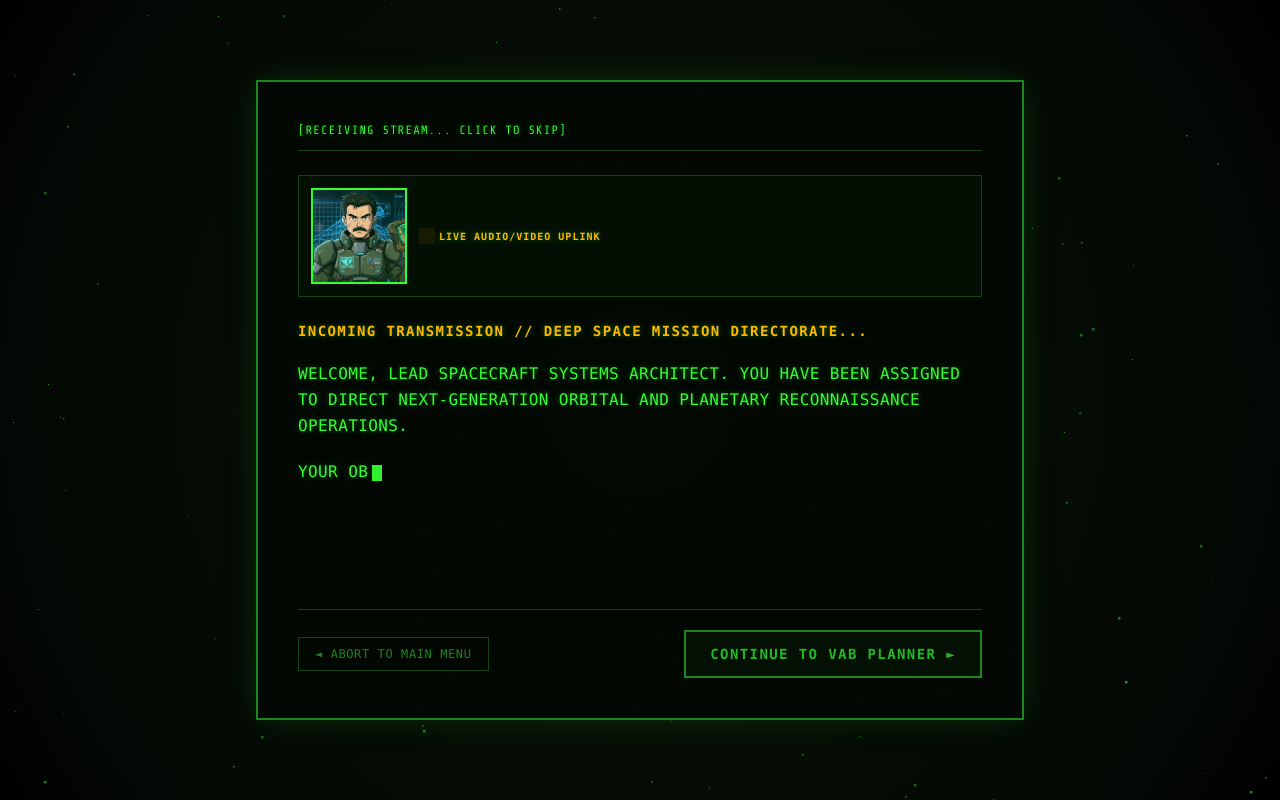
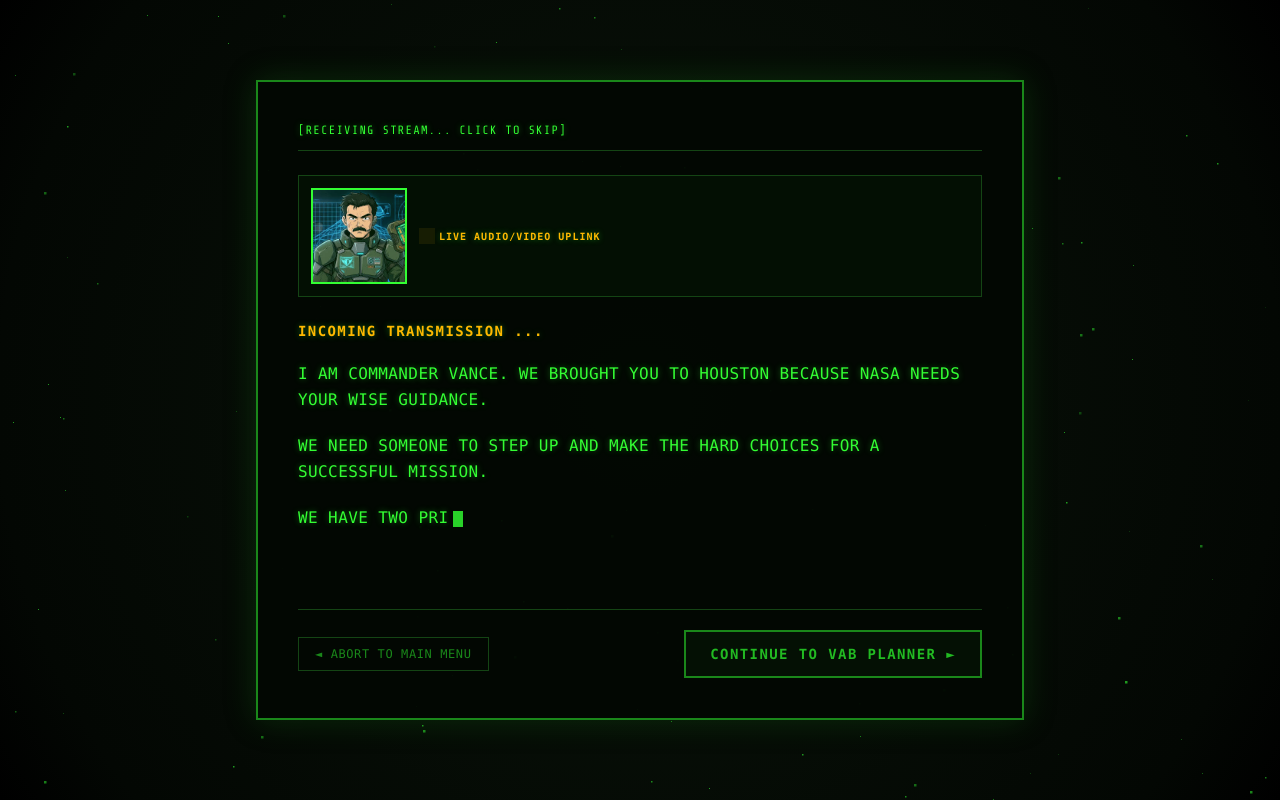
Before and after one commit to vaggeliskg/nasa_space_mission, a Next.js app: page /briefing in a window 1280 px wide. Built offline with nearby package versions, Linux system fonts and the light colour scheme.

Commit message:
last minute

```diff
--- a/app/briefing/page.tsx
+++ b/app/briefing/page.tsx
@@ -6,10 +6,11 @@ import Starfield from '../components/StarField';
 import { sound } from '../lib/sound';
 
 const BRIEFING_PARAGRAPHS = [
-  'INCOMING TRANSMISSION // DEEP SPACE MISSION DIRECTORATE...',
-  'WELCOME, LEAD SPACECRAFT SYSTEMS ARCHITECT. YOU HAVE BEEN ASSIGNED TO DIRECT NEXT-GENERATION ORBITAL AND PLANETARY RECONNAISSANCE OPERATIONS.',
-  'YOUR OBJECTIVE: SELECT A PRIMARY SCIENTIFIC MISSION, INTEGRATE CRITICAL SPACECRAFT SUBSYSTEMS IN THE VEHICLE ASSEMBLY BUILDING (POWER, COMMS, ADCS, SCIENTIFIC PAYLOADS, AND LAUNCH BOOSTER), AND BALANCE MASS, POWER BUDGETS, AND FUNDING.',
-  'ONCE YOUR SPACECRAFT PASSES FLIGHT READINESS VERIFICATION, LAUNCH INTO ORBIT AND SCAN TARGET ANOMALIES TO COMPLETE YOUR SCIENTIFIC MANDATE.',
+  'INCOMING TRANSMISSION ...',
+  'I AM COMMANDER VANCE. WE BROUGHT YOU TO HOUSTON BECAUSE NASA NEEDS YOUR WISE GUIDANCE.',
+  'WE NEED SOMEONE TO STEP UP AND MAKE THE HARD CHOICES FOR A SUCCESSFUL MISSION.',
+  'WE HAVE TWO PRIME DIRECTIVES ON THE TABLE: THE STAR OBSERVATION INITIATIVE AND THE HIGH-CAPACITY TELECOM RELAY.',
+  'INITIATE YOUR CLEARANCE LEVEL AND DIRECTIVE. WHATEVER YOU CHOOSE, REMEMBER: HERE AT NASA, ROOM FOR ERROR DOES NOT EXIST. GOOD LUCK'
 ];
 
 const FULL_TEXT = BRIEFING_PARAGRAPHS.join('\n\n');
```
